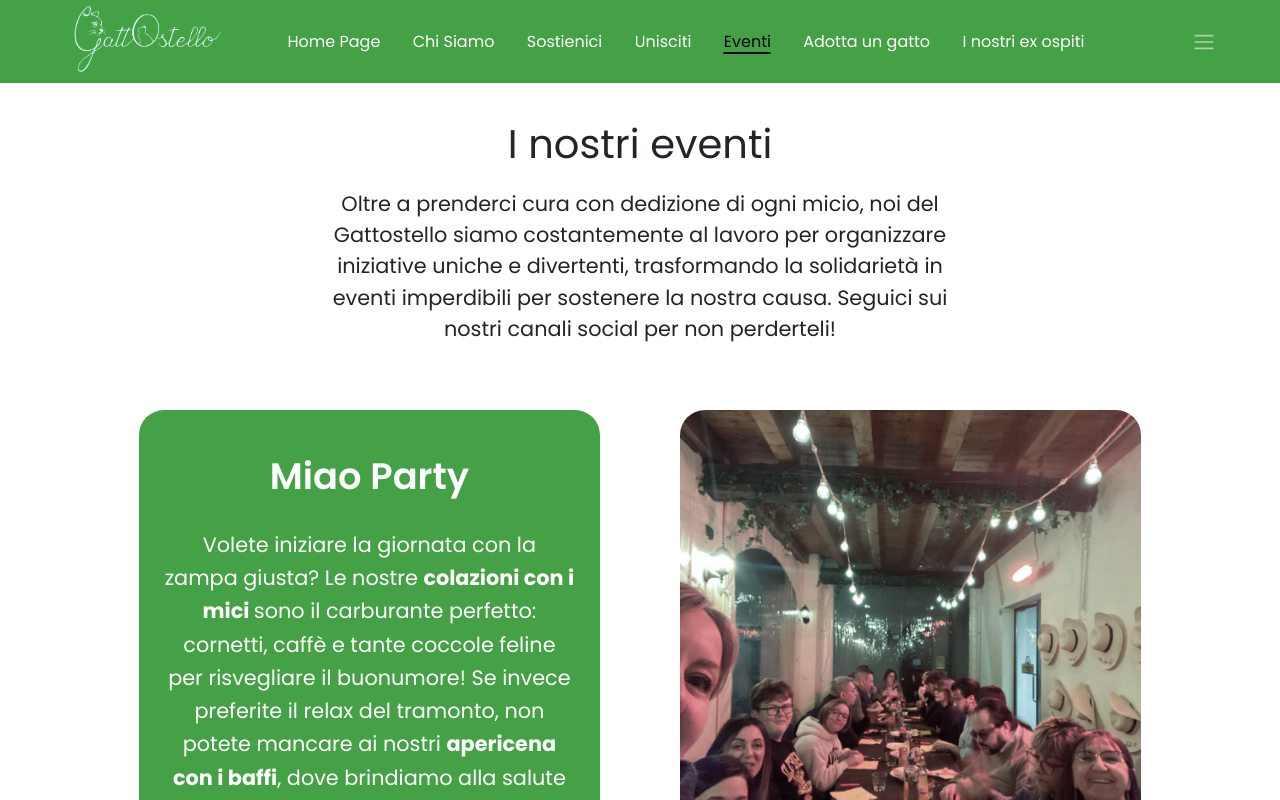
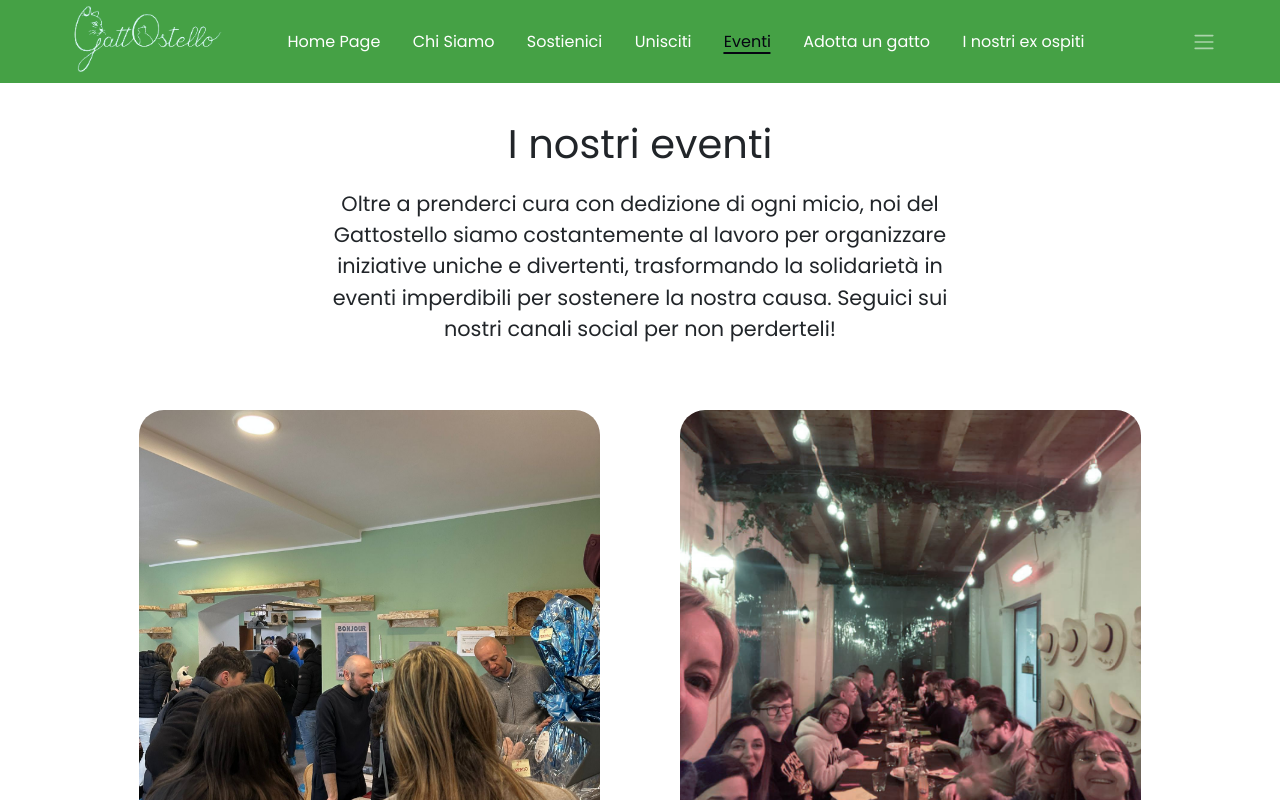
Before and after one commit to StefanoSalaa98/Gattostello, a React (Vite) app in the folder frontend/: page /eventi in a window 1280 px wide. In both pictures the pointer is over the element 369 px from the left and 640 px from the top of the page. Shown: the top 800 px of the page. Built offline with nearby package versions, Linux system fonts and the light colour scheme.

Commit message:
Gestisci effetto rotate per diversi tipi dispositivi

```diff
--- a/frontend/src/css/Eventi.css
+++ b/frontend/src/css/Eventi.css
@@ -51,12 +51,18 @@
        y2 = come si ferma */
 }
 
-/* se sono in hover nel desktop*/
-.flip-card:hover .flip-card-inner,
-/* o se sono ho cliccato (classe flipped nel mobile*/
-.flip-card.flipped .flip-card-inner {
-    /* giro la card */
-    transform: rotateY(180deg);
+/* se il dispositivo può usare il mouse hover --> sono su pc */
+@media (hover: hover) {
+    .flip-card:hover .flip-card-inner {
+        transform: rotateY(180deg);
+    }
+}
+
+/* se il dispositivo può usare il mouse hover --> sono su tablet o smartphone */
+@media (hover: none) {
+    .flip-card:hover .flip-card-inner {
+        transform: none;
+    }
 }
 
 .flip-card-front,
```
